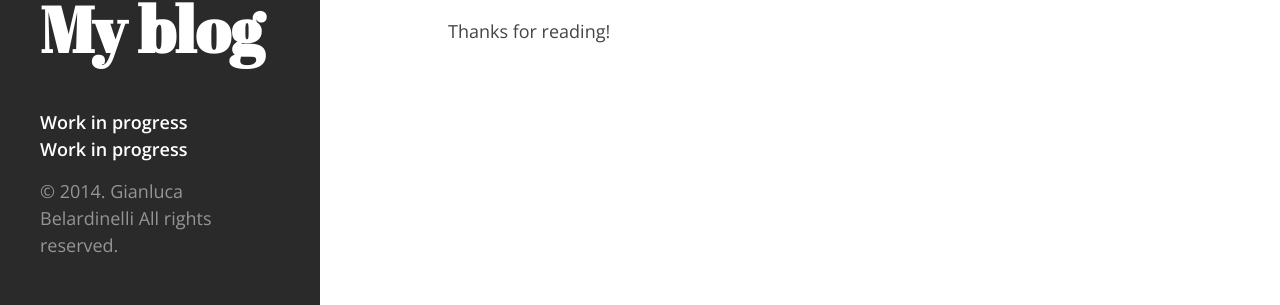
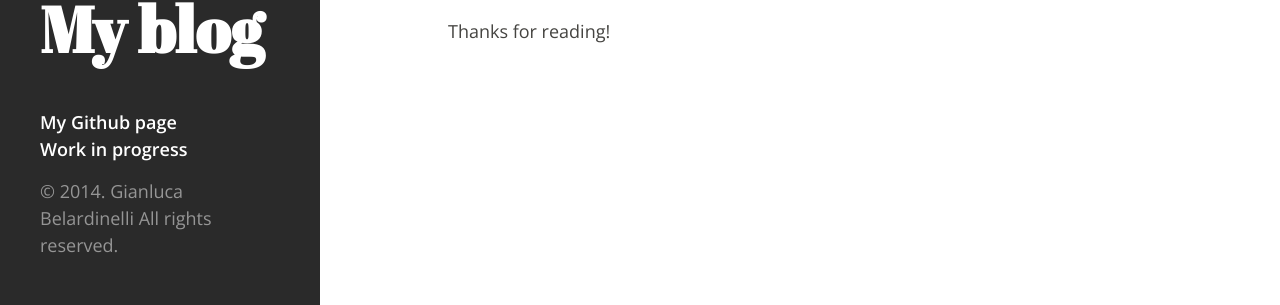
Before and after one commit to CapraTheBest/caprathebest.github.io, a Jekyll site: the page built from about.md, in a window 1280 px wide. Shown: the part 586-891 px from the top of the page. Built offline with Jekyll 4.4.1, drawn with Linux system fonts in a browser that asks for light colours; Markdown is read by kramdown in place of the engine named in the settings.

```diff
--- a/_config.yml
+++ b/_config.yml
@@ -1,6 +1,5 @@
 title:        My blog
 url:          http://caprathebest.github.io
-version:      1.0
 author:
   name:       'Gianluca Belardinelli'
   email:      ''
--- a/_layouts/default.html
+++ b/_layouts/default.html
@@ -12,7 +12,7 @@
         <div class="colophon">
           <ul class="colophon-links">
             <li>
-              <a href=>Work in progress</a>
+              <a target="_blank" href="https://github.com/caprathebest">My Github page</a>
             </li>
             <li>
               <a href=>Work in progress</a>
--- a/index.html
+++ b/index.html
@@ -1,5 +1,6 @@
 ---
 layout: default
+title: Homepage
 ---
 
 <div class="posts">
```
